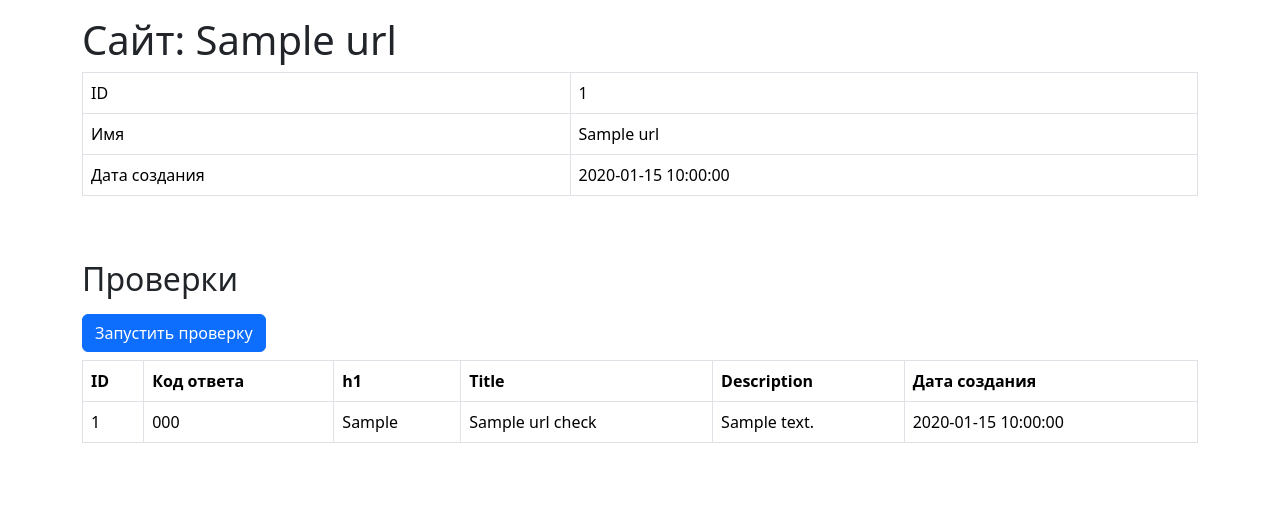
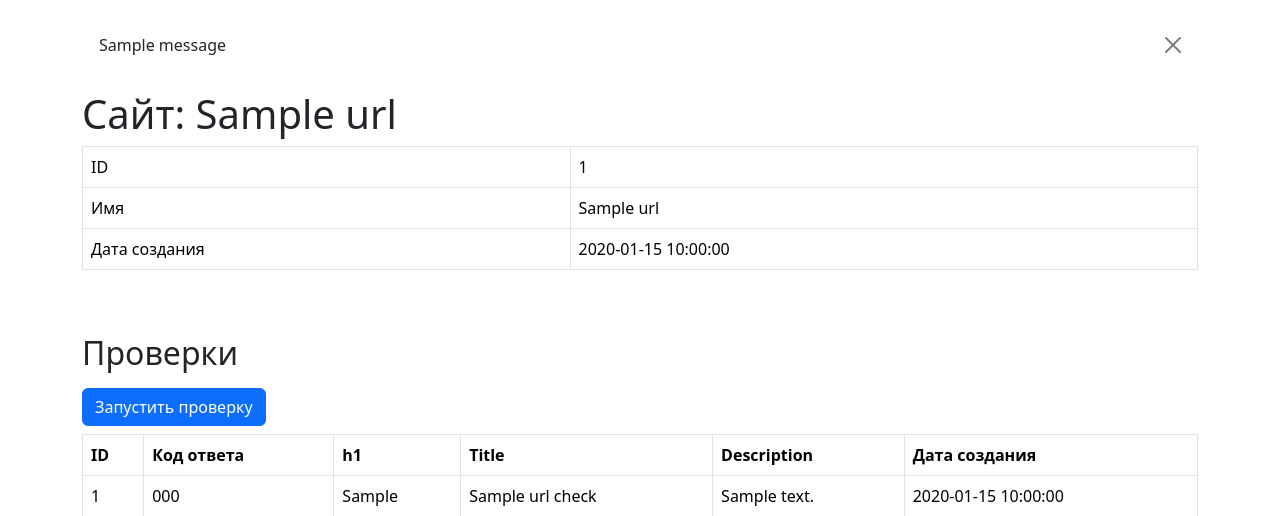
Before and after one commit to AssemblerBossss/project-83, a Flask app: page /urls/1 in a window 1280 px wide. Shown: the part 56-572 px from the top of the page. Run offline with Flask 3, Linux system fonts and the light colour scheme; one stand-in notice (Sample message) is shown; a database or web service that is not in the repository returns one stand-in record (values such as "Sample title"); some libraries are stand-ins or nearby versions.

Commit message:
Вынес общую часть html файлов в base.html, небольшие корректировки валидации url адреса, передаваемого в форме

```diff
--- a/page_analyzer/app.py
+++ b/page_analyzer/app.py
@@ -1,6 +1,5 @@
 import os
 from dotenv import load_dotenv
-import psycopg2
 from .validator import normalize_url, is_valid_url
 from .url_repo import (
     add_new_url_to_db,
--- a/page_analyzer/templates/base.html
+++ b/page_analyzer/templates/base.html
@@ -7,10 +7,24 @@
 </head>
 <body class="min-vh-100 d-flex flex-column">
     {% include 'components/navbar.html' %}
-
-    {% block main %}
-    {% endblock %}
-
+    <main class="flex-grow-1">
+        <div class="container-lg mt-3">
+            {% with messages = get_flashed_messages(with_categories=True) %}
+            {% if messages %}
+            <div class="alert-container">
+                {% for category, message in messages %}
+                <div class="alert {{ category }} alert-dismissible fade show" role="alert">
+                    {{ message }}
+                    <button type="button" class="btn-close" data-bs-dismiss="alert" aria-label="Close"></button>
+                 </div>
+                {% endfor %}
+            </div>
+            {% endif %}
+            {% endwith %}
+            {% block main %}
+            {% endblock %}
+        </div>
+    </main>
     {% include 'components/footer.html' %}
 <script src="https://cdn.jsdelivr.net/npm/bootstrap@5.3.0-alpha2/dist/js/bootstrap.bundle.min.js" integrity="sha384-qKXV1j0HvMUeCBQ+QVp7JcfGl760yU08IQ+GpUo5hlbpg51QRiuqHAJz8+BrxE/N" crossorigin="anonymous"></script>
 </body>
--- a/page_analyzer/templates/url.html
+++ b/page_analyzer/templates/url.html
@@ -1,8 +1,6 @@
 {% extends 'base.html' %}
 
 {% block main %}
-<main class="flex-grow-1">
-  <div class="container-lg mt-3">
     <h1>Сайт: {{url_info.name}}</h1>
     <div class="table-responsive">
       <table class="table table-bordered table-hover text-nowrap">
@@ -28,7 +26,7 @@
       </form>
 
     <div>
-      <table class="table table-bordered table-hover mt-2">
+      <table class="table table-bordered table-hover mt-2" data-test="checks">
         <thead>
           <th>ID</th>
           <th>Код ответа</th>
@@ -53,6 +51,4 @@
         </tbody>
       </table>
     </div>
-  </div>
-</main>
 {% endblock %}
--- a/page_analyzer/templates/urls.html
+++ b/page_analyzer/templates/urls.html
@@ -1,8 +1,6 @@
 {% extends 'base.html' %}
 
 {% block main %}
-<main class="flex-grow-1">
-    <div class="container-lg mt-3">
         <h1>Сайты</h1>
         <div class="table-responsive">
             <table class="table table-bordered table-hover">
@@ -34,8 +32,4 @@
                 </tbody>
             </table>
         </div>
-    </div>
-</main>
-
-
 {% endblock %}
--- a/page_analyzer/validator.py
+++ b/page_analyzer/validator.py
@@ -1,8 +1,8 @@
 from urllib.parse import urlparse
-
+from validators import url
 
 def is_valid_url(url_to_validate) -> bool:
-    return 255 > len(url_to_validate) > 0
+    return 255 > len(url_to_validate) > 0 and url(url_to_validate)
 
 def normalize_url(url_to_normalize) -> str:
     parsed_url = urlparse(url_to_normalize)
```
Also changed, not shown: page_analyzer/templates/index.html (+2 -5 lines).
